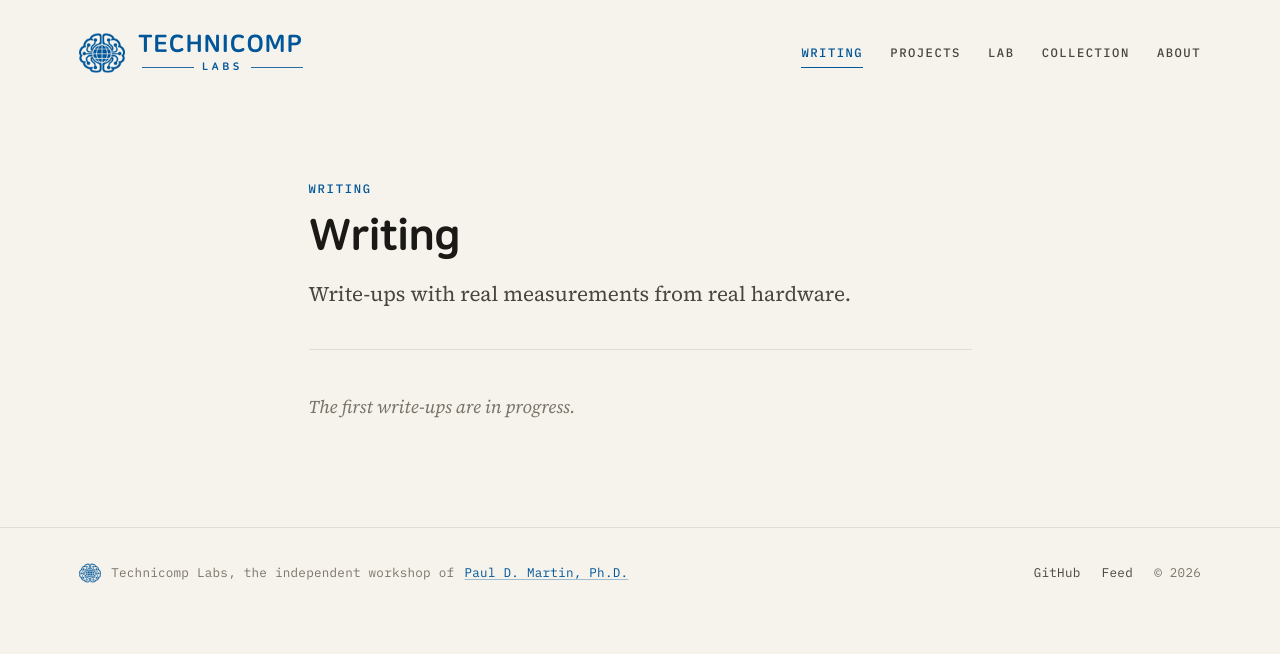
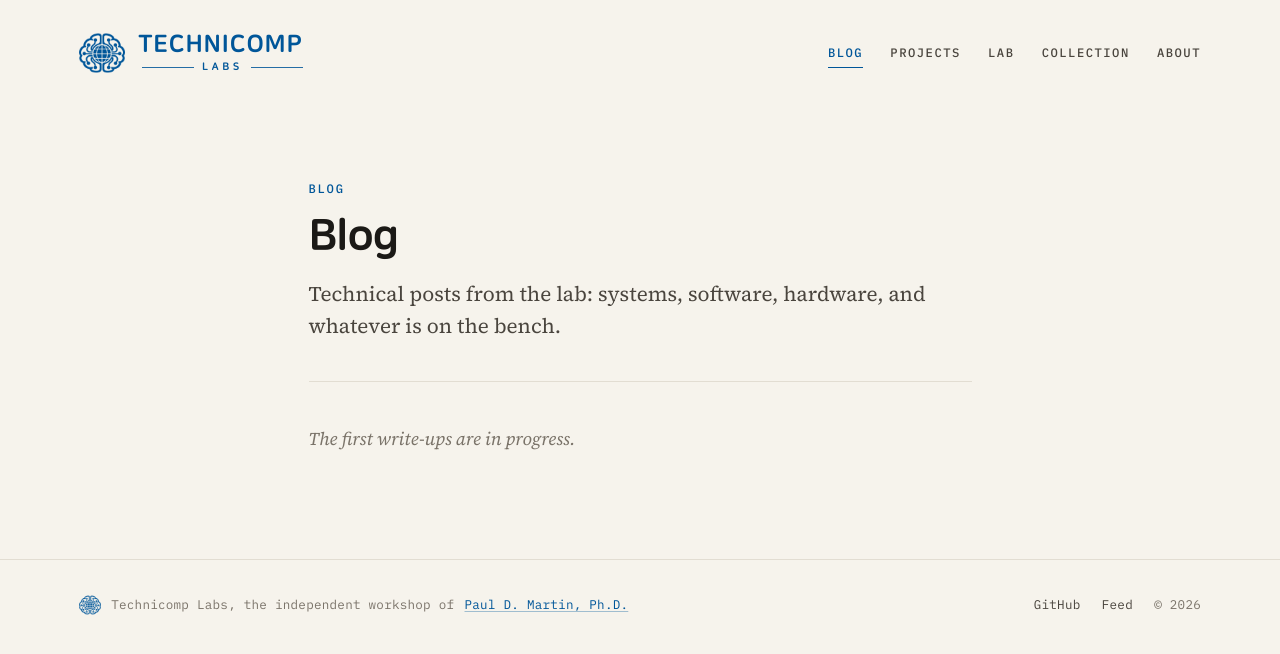
Before and after one commit to TechnicompLabs/technicomplabs.github.io, a Jekyll site: the page built from _pages/blog.md, in a window 1280 px wide. Shown: the top 654 px of the page. Built offline with Jekyll 4.4.1, drawn with Linux system fonts in a browser that asks for light colours.

Commit message:
Rename Writing to Blog and broaden its description

```diff
--- a/_data/navigation.yml
+++ b/_data/navigation.yml
@@ -1,4 +1,4 @@
-- title: Writing
+- title: Blog
   url: /blog/
 - title: Projects
   url: /projects/
--- a/_layouts/post.html
+++ b/_layouts/post.html
@@ -11,6 +11,6 @@ layout: default
     {{ content }}
   </div>
   <footer class="post-footer">
-    <a class="arrow-link" href="{{ '/blog/' | relative_url }}">&larr; All writing</a>
+    <a class="arrow-link" href="{{ '/blog/' | relative_url }}">&larr; All posts</a>
   </footer>
 </article>
--- a/_pages/blog.md
+++ b/_pages/blog.md
@@ -1,7 +1,7 @@
 ---
-title: "Writing"
-kicker: "Writing"
+title: "Blog"
+kicker: "Blog"
 permalink: /blog/
-subtitle: Write-ups with real measurements from real hardware.
+subtitle: "Technical posts from the lab: systems, software, hardware, and whatever is on the bench."
 ---
 {% include post-list.html %}
```
Also changed, not shown: index.md (+2 -2 lines).
